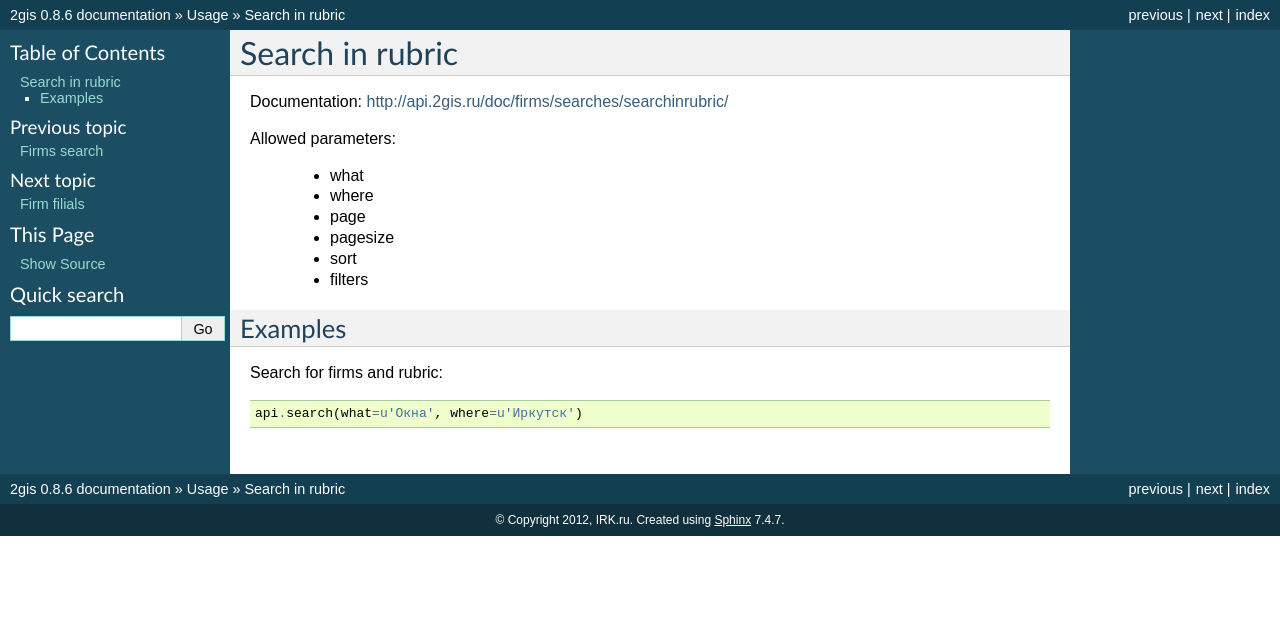
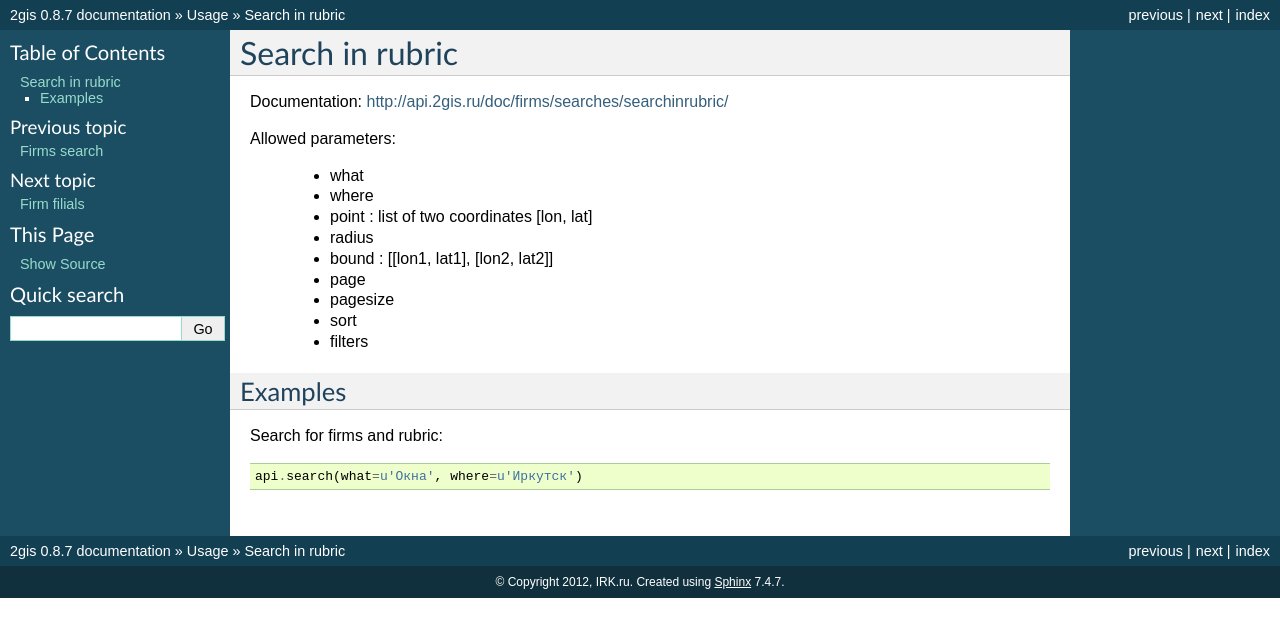
Before and after one commit to svartalf/python-2gis, a Sphinx documentation site: the page built from docs/usage/firms/rubric.rst, in a window 1280 px wide. Shown: the top 637 px of the page. Built offline with Sphinx 7.4.7, drawn with Linux system fonts in a browser that asks for light colours.

Commit message:
endpoint' allowed parameters updated to the current version

```diff
--- a/dgis/__init__.py
+++ b/dgis/__init__.py
@@ -4,7 +4,7 @@
 from dgis.binder import bind_api
 
 
-__version__ = '0.8.6'
+__version__ = '0.8.7'
 
 
 class API(object):
@@ -101,7 +101,7 @@ class API(object):
 
     _search_in_rubric = bind_api(
         path='/searchinrubric',
-        allowed_param=['what', 'where', 'page', 'pagesize', 'sort', 'filters'],
+        allowed_param=['what', 'where', 'point', 'radius', 'bound', 'page', 'pagesize', 'sort', 'filters'],
     )
 
     """Firm filials
--- a/docs/conf.py
+++ b/docs/conf.py
@@ -49,7 +49,7 @@ copyright = u'2012, IRK.ru'
 #
 # The short X.Y version.
 # The full version, including alpha/beta/rc tags.
-version = release = '0.8.6' # dgis.__version__
+version = release = '0.8.7' # dgis.__version__
 
 # The language for content autogenerated by Sphinx. Refer to documentation
 # for a list of supported languages.
--- a/docs/usage/firms/rubric.rst
+++ b/docs/usage/firms/rubric.rst
@@ -7,6 +7,9 @@ Allowed parameters:
 
  * what
  * where
+ * point : list of two coordinates [lon, lat]
+ * radius
+ * bound : [[lon1, lat1], [lon2, lat2]]
  * page
  * pagesize
  * sort
--- a/setup.py
+++ b/setup.py
@@ -12,7 +12,7 @@ from setuptools import setup, find_packages
 
 setup(
     name='2gis',
-    version='0.8.6',
+    version='0.8.7',
     author='IRK.ru',
     author_email='support@irk.ru',
     url='https://github.com/irkru/python-2gis',
```
